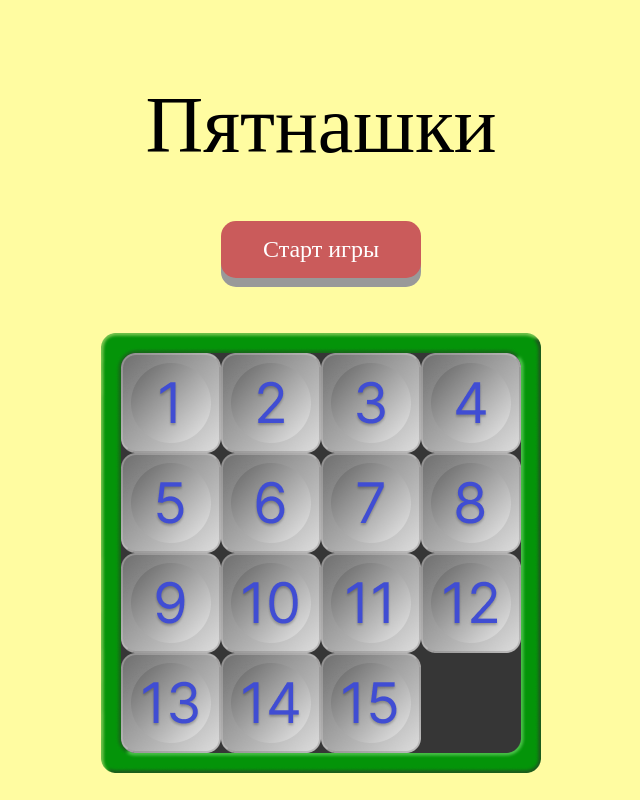
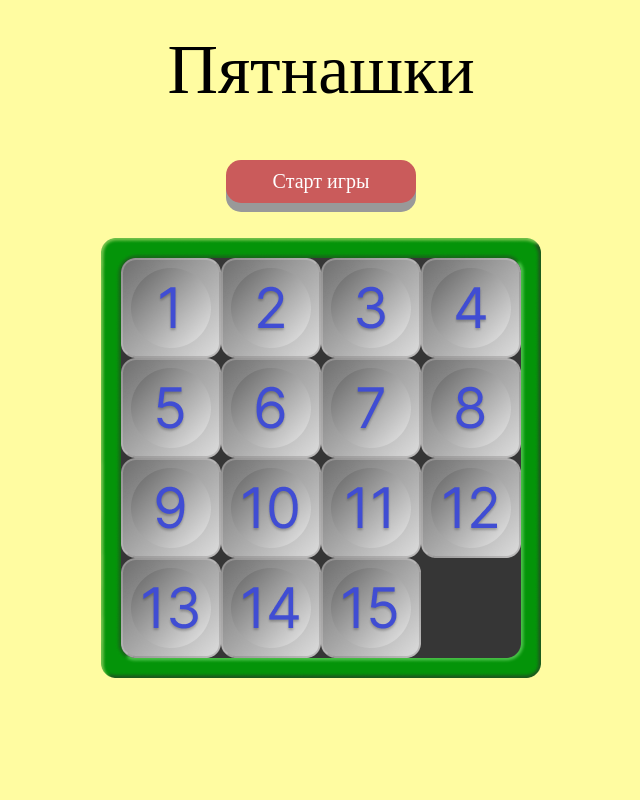
Before and after one commit to SwedL/fifteen, a plain HTML site: page src/index.html in a window 1280 px wide. Shown: the whole page, without its empty margins (319-959 px from the left). Drawn offline with nearby package versions, Linux system fonts and the light colour scheme.

Commit message:
update style css

```diff
--- a/src/sass/index.sass
+++ b/src/sass/index.sass
@@ -4,19 +4,19 @@
 
 body
     background-color: #fffca1
-    padding-top: 80px
+    padding-top: 30px
 
 .game-title
-    font-size: 80px
+    font-size: 70px
     text-align: center
     padding-bottom: 50px
 
 .button
     width: 150px
     margin: auto
-    margin-bottom: 50px
-    padding: 15px 25px
-    font-size: 24px
+    margin-bottom: 30px
+    padding: 10px 20px
+    font-size: 20px
     text-align: center
     cursor: pointer
     outline: none
```
Also changed, not shown: src/css/index.css.
